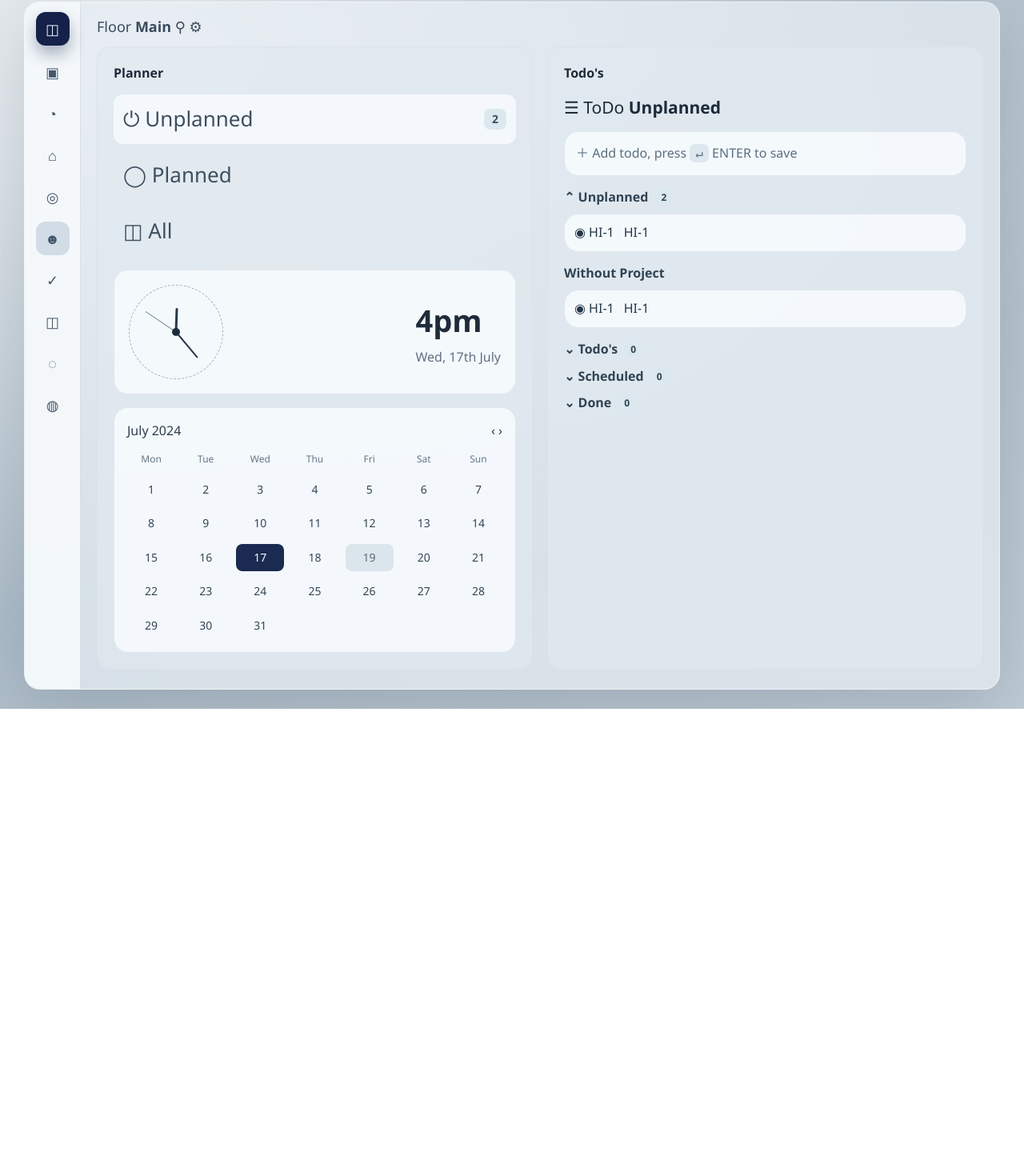
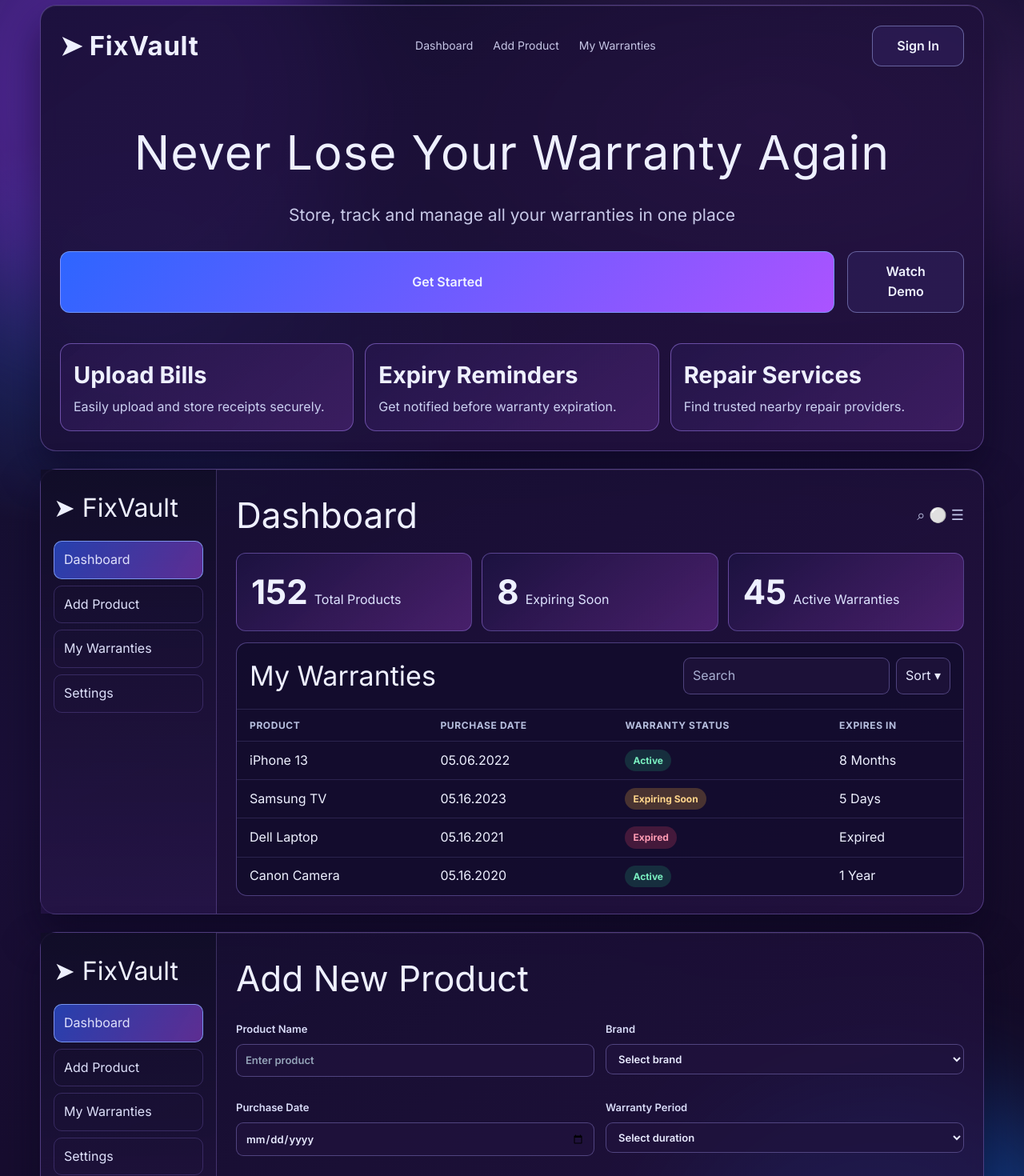
Before and after one commit to vaishnavigupta9787-code/Reparix, a Next.js app: page / in a window 1280 px wide. Shown: the part 66-1536 px from the top of the page at 80% size. Before the commit the page ends 952 px from the top, so only its background shows below. Built offline with nearby package versions, Linux system fonts and the light colour scheme.

Commit message:
Redesign and refine home UI with premium FixVault-style layout

```diff
--- a/app/globals.css
+++ b/app/globals.css
@@ -601,3 +601,343 @@ textarea {
   .planner-rail { flex-direction: row; justify-content: center; border-right: 0; border-bottom: 1px solid rgba(177, 192, 203, 0.45); padding: 10px; }
   .planner-rail ul { flex-direction: row; }
 }
+
+/* FixVault refined redesign */
+.vault-wrap {
+  position: relative;
+  min-height: calc(100vh - 96px);
+  padding: 28px;
+  background: radial-gradient(1200px 600px at 75% 10%, rgba(219, 92, 255, 0.22), transparent 45%),
+    radial-gradient(1000px 520px at 15% 25%, rgba(56, 110, 255, 0.3), transparent 48%),
+    linear-gradient(155deg, #0f1029 0%, #1a0f37 44%, #11091f 100%);
+  color: #eef0ff;
+  overflow: hidden;
+}
+
+.vault-orb {
+  position: absolute;
+  width: 560px;
+  height: 560px;
+  border-radius: 50%;
+  filter: blur(70px);
+  pointer-events: none;
+  opacity: 0.45;
+}
+
+.orb-a { background: #8f3eff; top: -140px; left: -120px; }
+.orb-b { background: #0f7bff; bottom: -180px; right: -100px; }
+
+.vault-shell {
+  position: relative;
+  z-index: 1;
+  max-width: 1180px;
+  margin: 0 auto 22px;
+  border-radius: 20px;
+  border: 1px solid rgba(172, 142, 255, 0.35);
+  background: linear-gradient(145deg, rgba(21, 14, 48, 0.84), rgba(37, 18, 66, 0.82));
+  box-shadow: 0 24px 48px rgba(10, 6, 30, 0.55), inset 0 1px 0 rgba(255, 255, 255, 0.08);
+  backdrop-filter: blur(10px);
+}
+
+.hero-shell { padding: 24px; }
+
+.vault-nav {
+  display: flex;
+  align-items: center;
+  justify-content: space-between;
+  gap: 18px;
+}
+
+.vault-brand {
+  font-size: 33px;
+  font-weight: 700;
+  letter-spacing: 0.02em;
+}
+
+.vault-links {
+  display: flex;
+  gap: 25px;
+  font-size: 14px;
+}
+
+.vault-links a {
+  color: #d9daf8;
+  text-decoration: none;
+  opacity: 0.9;
+}
+
+.hero-copy {
+  margin: 60px auto 38px;
+  text-align: center;
+}
+
+.hero-copy h1 {
+  margin: 0;
+  font-size: clamp(35px, 5vw, 59px);
+  letter-spacing: 0.02em;
+}
+
+.hero-copy p {
+  margin: 14px 0 0;
+  color: #c8c9e8;
+  font-size: 21px;
+}
+
+.hero-actions {
+  margin-top: 28px;
+  display: flex;
+  justify-content: center;
+  gap: 16px;
+}
+
+.btn {
+  border-radius: 12px;
+  border: 1px solid rgba(178, 189, 255, 0.45);
+  background: rgba(48, 32, 93, 0.6);
+  color: #eff2ff;
+  padding: 12px 30px;
+  font-weight: 600;
+  cursor: pointer;
+  transition: transform 0.16s ease, box-shadow 0.2s ease;
+}
+
+.btn:hover {
+  transform: translateY(-1px);
+  box-shadow: 0 10px 24px rgba(88, 88, 238, 0.36);
+}
+
+.btn.primary {
+  background: linear-gradient(130deg, #2e65ff 0%, #ab53ff 100%);
+  border-color: rgba(124, 161, 255, 0.82);
+}
+
+.feature-grid {
+  display: grid;
+  grid-template-columns: repeat(3, minmax(0, 1fr));
+  gap: 14px;
+}
+
+.feature-card {
+  border-radius: 14px;
+  border: 1px solid rgba(173, 137, 255, 0.48);
+  background: linear-gradient(140deg, rgba(37, 22, 75, 0.88), rgba(71, 35, 111, 0.72));
+  padding: 16px;
+}
+
+.feature-card strong {
+  display: block;
+  font-size: 29px;
+  margin-bottom: 4px;
+}
+
+.feature-card span {
+  color: #ccd1f2;
+  font-size: 16px;
+}
+
+.dashboard-shell,
+.add-shell {
+  display: grid;
+  grid-template-columns: 220px 1fr;
+  gap: 0;
+}
+
+.left-rail {
+  padding: 22px 16px;
+  border-right: 1px solid rgba(178, 146, 255, 0.27);
+  background: linear-gradient(180deg, rgba(17, 13, 39, 0.88), rgba(42, 24, 78, 0.62));
+}
+
+.left-rail h3 {
+  margin: 0 0 16px;
+  font-size: 32px;
+}
+
+.rail-link {
+  width: 100%;
+  text-align: left;
+  border: 1px solid rgba(136, 109, 216, 0.28);
+  background: transparent;
+  color: #dfe1fc;
+  padding: 10px 12px;
+  border-radius: 10px;
+  margin: 0 0 8px;
+  cursor: pointer;
+}
+
+.rail-link.active {
+  background: linear-gradient(120deg, rgba(50, 96, 255, 0.62), rgba(173, 79, 255, 0.48));
+  border-color: rgba(138, 171, 255, 0.8);
+}
+
+.dashboard-main {
+  padding: 22px 24px;
+}
+
+.dashboard-head {
+  display: flex;
+  justify-content: space-between;
+  align-items: center;
+  margin-bottom: 12px;
+}
+
+.dashboard-head h2,
+.dashboard-main h2 {
+  margin: 0;
+  font-size: 44px;
+}
+
+.dash-icons {
+  color: #c3c9ea;
+  font-size: 18px;
+}
+
+.stats-grid {
+  display: grid;
+  grid-template-columns: repeat(3, minmax(0, 1fr));
+  gap: 12px;
+  margin-bottom: 14px;
+}
+
+.stats-grid article {
+  border-radius: 12px;
+  border: 1px solid rgba(158, 132, 238, 0.42);
+  padding: 14px 18px;
+  background: linear-gradient(140deg, rgba(29, 19, 66, 0.86), rgba(97, 42, 135, 0.65));
+}
+
+.stats-grid b {
+  font-size: 42px;
+  margin-right: 8px;
+}
+
+.stats-grid span {
+  color: #dee3ff;
+  font-size: 16px;
+}
+
+.table-card {
+  border: 1px solid rgba(156, 132, 236, 0.42);
+  border-radius: 14px;
+  background: rgba(19, 13, 44, 0.82);
+  overflow: hidden;
+}
+
+.table-head {
+  display: flex;
+  justify-content: space-between;
+  align-items: center;
+  padding: 14px 16px;
+}
+
+.table-head h3 {
+  margin: 0;
+  font-size: 34px;
+}
+
+.table-tools {
+  display: flex;
+  gap: 8px;
+}
+
+.table-tools input,
+.table-tools button,
+.add-form input,
+.add-form select {
+  border: 1px solid rgba(145, 132, 215, 0.44);
+  background: rgba(33, 20, 61, 0.72);
+  color: #e8eaff;
+  border-radius: 9px;
+  padding: 9px 11px;
+}
+
+.table-tools input::placeholder {
+  color: #a8afd1;
+}
+
+table {
+  width: 100%;
+  border-collapse: collapse;
+}
+
+th,
+td {
+  padding: 10px 16px;
+  border-top: 1px solid rgba(140, 124, 207, 0.2);
+  text-align: left;
+}
+
+th {
+  color: #b7bfdf;
+  font-size: 12px;
+  text-transform: uppercase;
+  letter-spacing: 0.05em;
+}
+
+.status {
+  display: inline-block;
+  border-radius: 999px;
+  padding: 4px 10px;
+  font-size: 12px;
+  font-weight: 700;
+}
+
+.status.active { background: rgba(39, 180, 125, 0.2); color: #79efc0; }
+.status.expiring-soon { background: rgba(244, 176, 60, 0.24); color: #ffd58b; }
+.status.expired { background: rgba(225, 70, 102, 0.24); color: #ff9bb3; }
+
+.add-form {
+  margin-top: 18px;
+  display: grid;
+  grid-template-columns: 1fr 1fr;
+  gap: 14px;
+}
+
+.add-form label {
+  display: flex;
+  flex-direction: column;
+  gap: 8px;
+  font-size: 13px;
+  color: #d9dcf8;
+}
+
+.dropzone {
+  grid-column: 1 / -1;
+  min-height: 110px;
+  border: 1px dashed rgba(146, 118, 227, 0.66);
+  border-radius: 12px;
+  display: grid;
+  place-items: center;
+  color: #c8cdee;
+  background: rgba(31, 19, 63, 0.56);
+}
+
+.save-btn {
+  grid-column: 1 / -1;
+  justify-self: center;
+  min-width: 220px;
+}
+
+@media (max-width: 1080px) {
+  .feature-grid,
+  .stats-grid,
+  .add-form { grid-template-columns: 1fr; }
+
+  .dashboard-shell,
+  .add-shell { grid-template-columns: 1fr; }
+
+  .left-rail { border-right: 0; border-bottom: 1px solid rgba(178, 146, 255, 0.27); }
+}
+
+@media (max-width: 720px) {
+  .vault-wrap { padding: 14px; }
+  .vault-nav { flex-wrap: wrap; }
+  .vault-links { width: 100%; justify-content: space-between; }
+  .hero-copy { margin-top: 34px; }
+  .hero-actions { flex-direction: column; }
+  .dashboard-head h2,
+  .dashboard-main h2,
+  .table-head h3,
+  .vault-brand,
+  .feature-card strong { font-size: 28px; }
+}
--- a/app/page.js
+++ b/app/page.js
@@ -1,87 +1,136 @@
+const sampleRows = [
+  { product: "iPhone 13", purchase: "05.06.2022", status: "Active", expires: "8 Months" },
+  { product: "Samsung TV", purchase: "05.16.2023", status: "Expiring Soon", expires: "5 Days" },
+  { product: "Dell Laptop", purchase: "05.16.2021", status: "Expired", expires: "Expired" },
+  { product: "Canon Camera", purchase: "05.16.2020", status: "Active", expires: "1 Year" },
+];
+
 export default function HomePage() {
-  const navIcons = ["▣", "◔", "⌂", "◎", "☻", "✓", "◫", "◌", "◍"];
-  const weekDays = ["Mon", "Tue", "Wed", "Thu", "Fri", "Sat", "Sun"];
-  const days = [1, 2, 3, 4, 5, 6, 7, 8, 9, 10, 11, 12, 13, 14, 15, 16, 17, 18, 19, 20, 21, 22, 23, 24, 25, 26, 27, 28, 29, 30, 31];
+  return (
+    <main className="vault-wrap">
+      <div className="vault-orb orb-a" />
+      <div className="vault-orb orb-b" />
 
-  return (
-    <main className="planner-bg">
-      <section className="planner-shell">
-        <aside className="planner-rail">
-          <button className="rail-home" type="button">◫</button>
-          <ul>
-            {navIcons.map((icon, idx) => (
-              <li key={`${icon}-${idx}`}>
-                <button className={`rail-icon ${idx === 4 ? "active" : ""}`} type="button">{icon}</button>
-              </li>
-            ))}
-          </ul>
+      <section className="vault-shell hero-shell">
+        <nav className="vault-nav">
+          <div className="vault-brand">➤ FixVault</div>
+          <div className="vault-links">
+            <a href="#">Dashboard</a>
+            <a href="#">Add Product</a>
+            <a href="#">My Warranties</a>
+          </div>
+          <button className="btn ghost">Sign In</button>
+        </nav>
+
+        <header className="hero-copy">
+          <h1>Never Lose Your Warranty Again</h1>
+          <p>Store, track and manage all your warranties in one place</p>
+          <div className="hero-actions">
+            <button className="btn primary">Get Started</button>
+            <button className="btn ghost">Watch Demo</button>
+          </div>
+        </header>
+
+        <div className="feature-grid">
+          <article className="feature-card">
+            <strong>Upload Bills</strong>
+            <span>Easily upload and store receipts securely.</span>
+          </article>
+          <article className="feature-card">
+            <strong>Expiry Reminders</strong>
+            <span>Get notified before warranty expiration.</span>
+          </article>
+          <article className="feature-card">
+            <strong>Repair Services</strong>
+            <span>Find trusted nearby repair providers.</span>
+          </article>
+        </div>
+      </section>
+
+      <section className="vault-shell dashboard-shell">
+        <aside className="left-rail">
+          <h3>➤ FixVault</h3>
+          <button className="rail-link active">Dashboard</button>
+          <button className="rail-link">Add Product</button>
+          <button className="rail-link">My Warranties</button>
+          <button className="rail-link">Settings</button>
         </aside>
 
-        <div className="planner-main">
-          <header className="planner-topbar">
-            <p>Floor <strong>Main</strong> ⚲ ⚙</p>
-          </header>
+        <div className="dashboard-main">
+          <div className="dashboard-head">
+            <h2>Dashboard</h2>
+            <div className="dash-icons">⌕  ⚪  ☰</div>
+          </div>
 
-          <section className="planner-grid">
-            <div className="panel planner-left">
-              <h2>Planner</h2>
-              <div className="planner-list">
-                <button type="button" className="planner-row selected"><span>⏻ Unplanned</span><b>2</b></button>
-                <button type="button" className="planner-row"><span>◯ Planned</span></button>
-                <button type="button" className="planner-row"><span>◫ All</span></button>
-              </div>
+          <div className="stats-grid">
+            <article><b>152</b><span>Total Products</span></article>
+            <article><b>8</b><span>Expiring Soon</span></article>
+            <article><b>45</b><span>Active Warranties</span></article>
+          </div>
 
-              <article className="clock-card">
-                <div className="analog-face" aria-hidden="true">
-                  <span className="hand hand-hour" />
-                  <span className="hand hand-minute" />
-                  <span className="hand hand-second" />
-                  <span className="pivot" />
-                </div>
-                <div>
-                  <p className="time">4pm</p>
-                  <p className="date">Wed, 17th July</p>
-                </div>
-              </article>
-
-              <section className="calendar-card">
-                <div className="calendar-head">
-                  <h3>July 2024</h3>
-                  <p>‹ ›</p>
-                </div>
-                <div className="calendar-grid labels">
-                  {weekDays.map((day) => (
-                    <span key={day}>{day}</span>
-                  ))}
-                </div>
-                <div className="calendar-grid days">
-                  {days.map((day) => (
-                    <span key={day} className={day === 17 ? "day active" : day === 19 ? "day muted" : "day"}>{day}</span>
-                  ))}
-                </div>
-              </section>
+          <div className="table-card">
+            <div className="table-head">
+              <h3>My Warranties</h3>
+              <div className="table-tools"><input placeholder="Search" /><button>Sort ▾</button></div>
             </div>
 
-            <div className="panel planner-right">
-              <h2>Todo's</h2>
-              <div className="todo-header">☰ ToDo <strong>Unplanned</strong></div>
-              <div className="todo-input">＋ Add todo, press <kbd>↵</kbd> ENTER to save</div>
+            <table>
+              <thead>
+                <tr>
+                  <th>Product</th>
+                  <th>Purchase Date</th>
+                  <th>Warranty Status</th>
+                  <th>Expires In</th>
+                </tr>
+              </thead>
+              <tbody>
+                {sampleRows.map((row) => (
+                  <tr key={row.product}>
+                    <td>{row.product}</td>
+                    <td>{row.purchase}</td>
+                    <td><span className={`status ${row.status.toLowerCase().replace(" ", "-")}`}>{row.status}</span></td>
+                    <td>{row.expires}</td>
+                  </tr>
+                ))}
+              </tbody>
+            </table>
+          </div>
+        </div>
+      </section>
 
-              <div className="todo-group">
-                <p className="group-title">⌃ Unplanned <b>2</b></p>
-                <div className="todo-item"><span>◉ HI-1</span><span>HI-1</span></div>
-              </div>
+      <section className="vault-shell add-shell">
+        <aside className="left-rail">
+          <h3>➤ FixVault</h3>
+          <button className="rail-link active">Dashboard</button>
+          <button className="rail-link">Add Product</button>
+          <button className="rail-link">My Warranties</button>
+          <button className="rail-link">Settings</button>
+        </aside>
 
-              <div className="todo-group">
-                <p className="group-title">Without Project</p>
-                <div className="todo-item"><span>◉ HI-1</span><span>HI-1</span></div>
-              </div>
-
-              <p className="group-title">⌄ Todo's <b>0</b></p>
-              <p className="group-title">⌄ Scheduled <b>0</b></p>
-              <p className="group-title">⌄ Done <b>0</b></p>
-            </div>
-          </section>
+        <div className="dashboard-main">
+          <h2>Add New Product</h2>
+          <form className="add-form">
+            <label>
+              Product Name
+              <input type="text" placeholder="Enter product" />
+            </label>
+            <label>
+              Brand
+              <select><option>Select brand</option></select>
+            </label>
+            <label>
+              Purchase Date
+              <input type="date" />
+            </label>
+            <label>
+              Warranty Period
+              <select><option>Select duration</option></select>
+            </label>
+            <label className="dropzone">
+              <span>Drag and drop or Browse</span>
+            </label>
+            <button type="button" className="btn primary save-btn">Save Product</button>
+          </form>
         </div>
       </section>
     </main>
```
